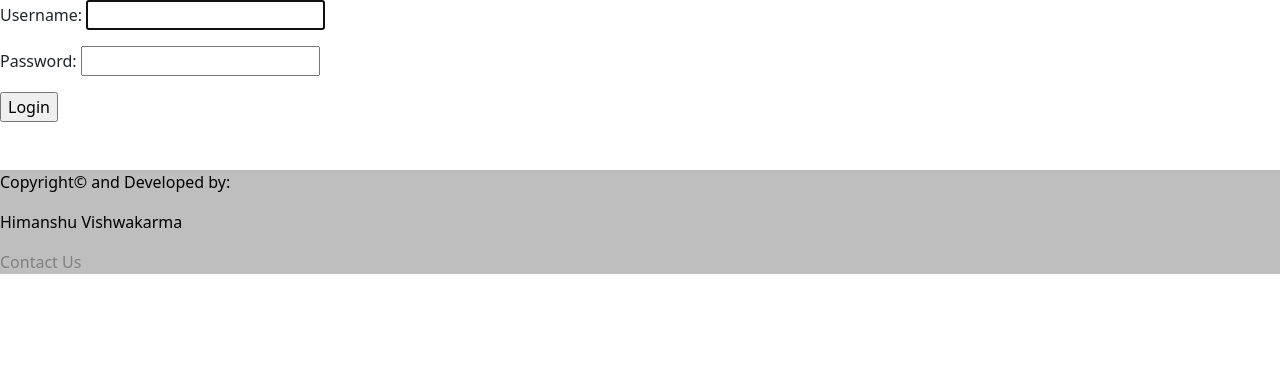
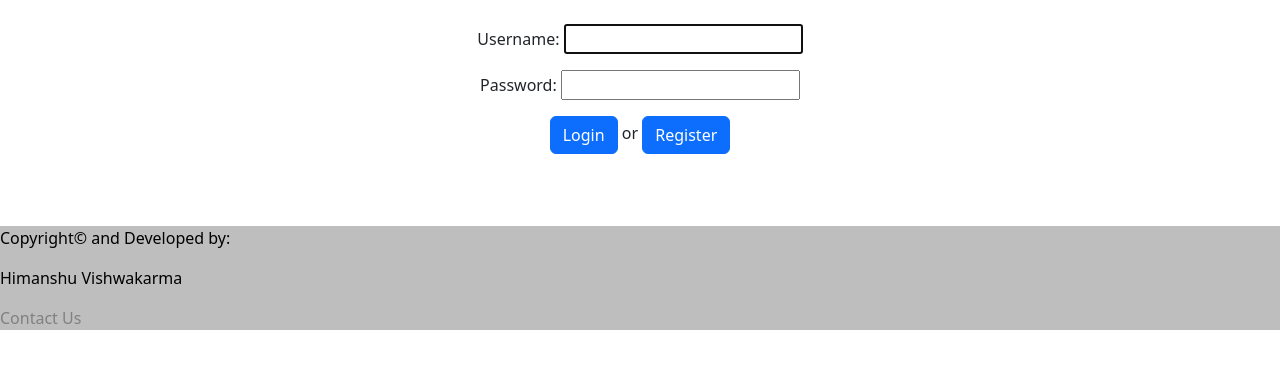
Before and after one commit to himanshu03vsk/DocAppoint, a Django app: page /login in a window 1280 px wide. Shown: the top 369 px of the page. Run offline with Django 4.2, Linux system fonts and the light colour scheme.

Commit message:
Updated Version with some added bits

```diff
--- a/login/admin.py
+++ b/login/admin.py
@@ -4,7 +4,8 @@ from django.contrib import admin
 
 
 # from django.c/ontrib import admin
-from .models import People
+from .models import People, PeoplePhoto
 
 # Register your models here.
 admin.site.register(People)
+admin.site.register(PeoplePhoto)
--- a/login/forms.py
+++ b/login/forms.py
@@ -4,15 +4,22 @@ from django import forms
 from django.contrib.auth.forms import UserCreationForm
 from. models import People, PeoplePhoto
 
+CHOICES = (("patient", "Patient"), ("doctor", "Doctor"))
 
 
 class PeopleForm(UserCreationForm):
-	class Meta:
-		model = People
-		fields = ['first_name', 'last_name','username', 'email','address', 'designation']
-		# widgets = {
-            # 'profile_photo': forms.ClearableFileInput()
-		# }
+    designation = forms.ChoiceField(choices=CHOICES, widget=forms.RadioSelect())
+    class Meta:
+        model = People
+        fields = ['first_name', 'last_name','username', 'email','address', 'designation']
+        widgets = {'firest_name':forms.TextInput(attrs={'class':'form-input'
+                ,'required':''},),
+                 'last_name':forms.TextInput(attrs={'class':'form-input'
+                ,'required':''}),
+                'email':forms.EmailInput(attrs={'class':'form-input', 'required':''}),
+                'address':forms.Textarea(attrs={'class':'form-input', 'required':''}),
+
+                'username':forms.TextInput(attrs={'class':'form-input', 'required':''})}
 
 
 class ProfileImageForm(forms.ModelForm):
@@ -21,5 +28,5 @@ class ProfileImageForm(forms.ModelForm):
         model = PeoplePhoto
         fields = ['image']
         widgets = {
-            'image': forms.ClearableFileInput(attrs={'required': ''}),
+            'image': forms.ClearableFileInput(attrs={'class':'form-control', 'required': ''}),
         }
--- a/login/templates/doctor.html
+++ b/login/templates/doctor.html
@@ -2,14 +2,14 @@
 
 
 {% block body %}
-Profile Photo: <img src="{{photo.image.url}}"><br>
+Profile Photo: <img style="width:120px;" src="{{photo.image.url}}"><br>
 Username: {{info.username}}<br>
 First Name: {{info.first_name}}<br>
 Last Name: {{info.last_name}}<br>
 Email: {{info.email}}<br>
 
 Address:  {{info.address}}<br>
-Designation:  {{info.designation}}<br>
-Email: {{info.email}}<br>
+Designation:  {{info.designation}}<br><br>
+<a href="{% url 'logout' %}"><button type="button" class="btn btn-primary">Logout</button></a>
 
 {% endblock body %}
--- a/login/templates/login.html
+++ b/login/templates/login.html
@@ -1,13 +1,19 @@
 {% extends 'base.html' %}
 
-
-
-
 {% block body %}
-
-
+<div style="text-align: center;">
+    <div style="width: 500px; margin: 0 auto;">
+<br>
 <form method="POST">
     {% csrf_token %}
     {{form.as_p}}
-    <input type="submit" value="Login"/>
+    <button class="btn btn-primary" type="submit">Login</button> or
+    <a href="{% url 'signup' %}"><button type="button" class="btn btn-primary">Register</button></a>
+</form>
+
+    </div>
+  </div>
+
+
+    {% comment %} <input type="submit" value="Login"/> {% endcomment %}
 {% endblock body %}
--- a/login/templates/patient.html
+++ b/login/templates/patient.html
@@ -2,7 +2,7 @@
 
 
 {% block body %}
-Profile Photo: <img src="{{photo.image.url}}"><br>
+Profile Photo: <img style="width:120px;" src="{{photo.image.url}}"><br>
 
 Username: {{info.username}}<br>
 First Name: {{info.first_name}}<br>
@@ -13,4 +13,7 @@ Address:  {{info.address}}<br>
 Designation:  {{info.designation}}<br>
 Email: {{info.email}}<br>
 
+
+<a href="{% url 'logout' %}"><button type="button" class="btn btn-primary">Logout</button></a>
+
 {% endblock body %}
--- a/login/urls.py
+++ b/login/urls.py
@@ -2,7 +2,7 @@ from django.urls import path, include
 from login import views
 
 urlpatterns = [
-    # path('', views.home, name="home"),
+    path('', views.home, name="home"),
     path('login', views.user_login, name="login"),
     path('signup', views.signup, name="signup"),
     path('doctor', views.doctor_dash, name="doctor_dashboard"),
--- a/login/views.py
+++ b/login/views.py
@@ -10,6 +10,12 @@ from django.contrib.auth.forms import AuthenticationForm #add this
 from .models import *
 
 login_url = '/login'
+
+@login_required(login_url=login_url)
+def home(request):
+	if request.user.designation == "doctor":
+		return redirect("doctor_dashboard")
+	return redirect("patient_dashboard")
 
 
 def signup(request):
```
Also changed, not shown: login/models.py (+6 -3 lines), login/templates/signup.html (+9 -1 lines), db.sqlite3, media/images/IMG_20230320_195744-removebg-preview.png (added), media/images/IMG_20230320_195744-removebg-preview_2GSJTOL.png (added), media/images/profile_photo.jpg (added), media/images/profile_photo_jjF8Fkg.jpg (added), media/images/profile_photo_nIyiAUH.jpg (added).
